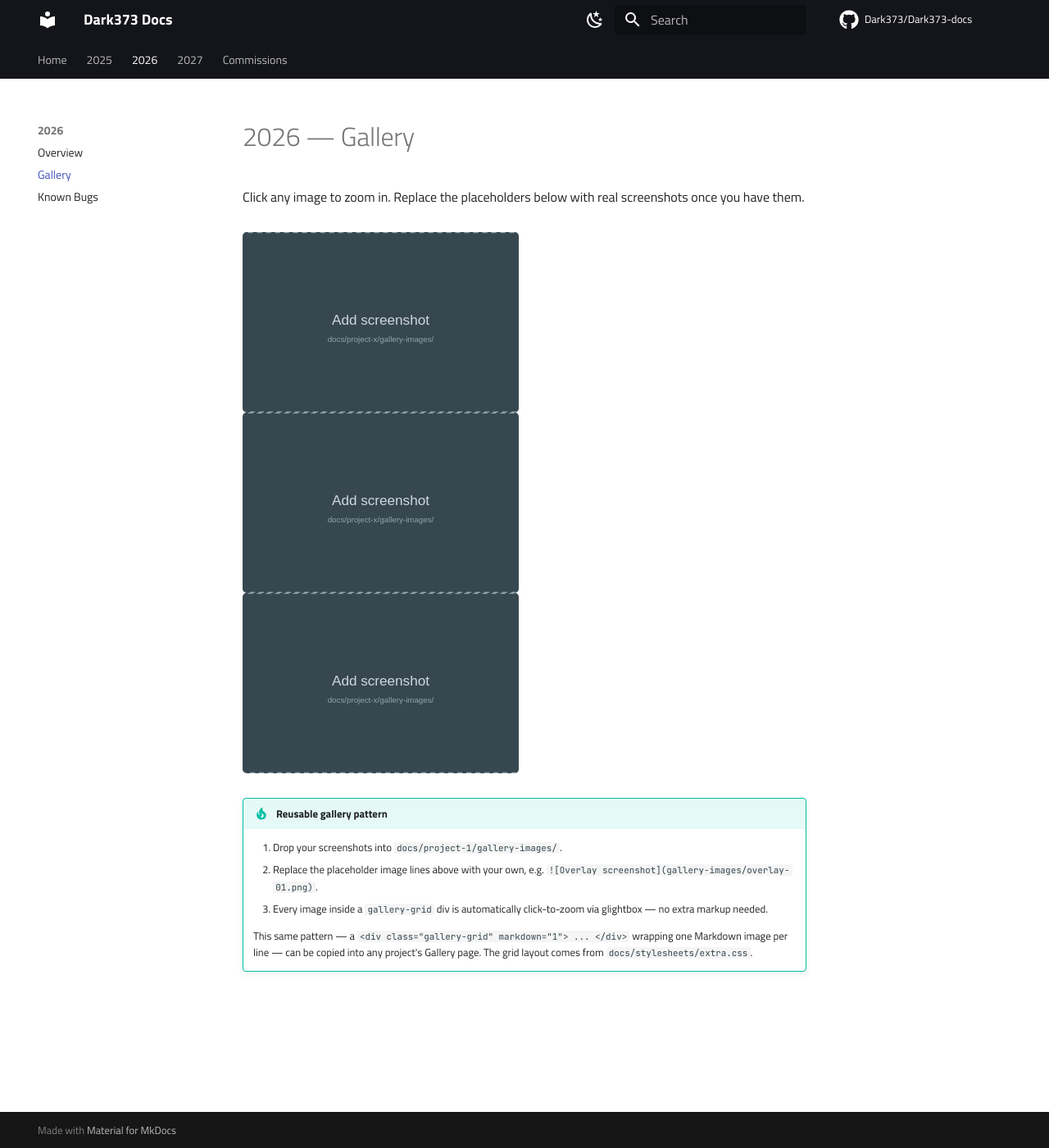
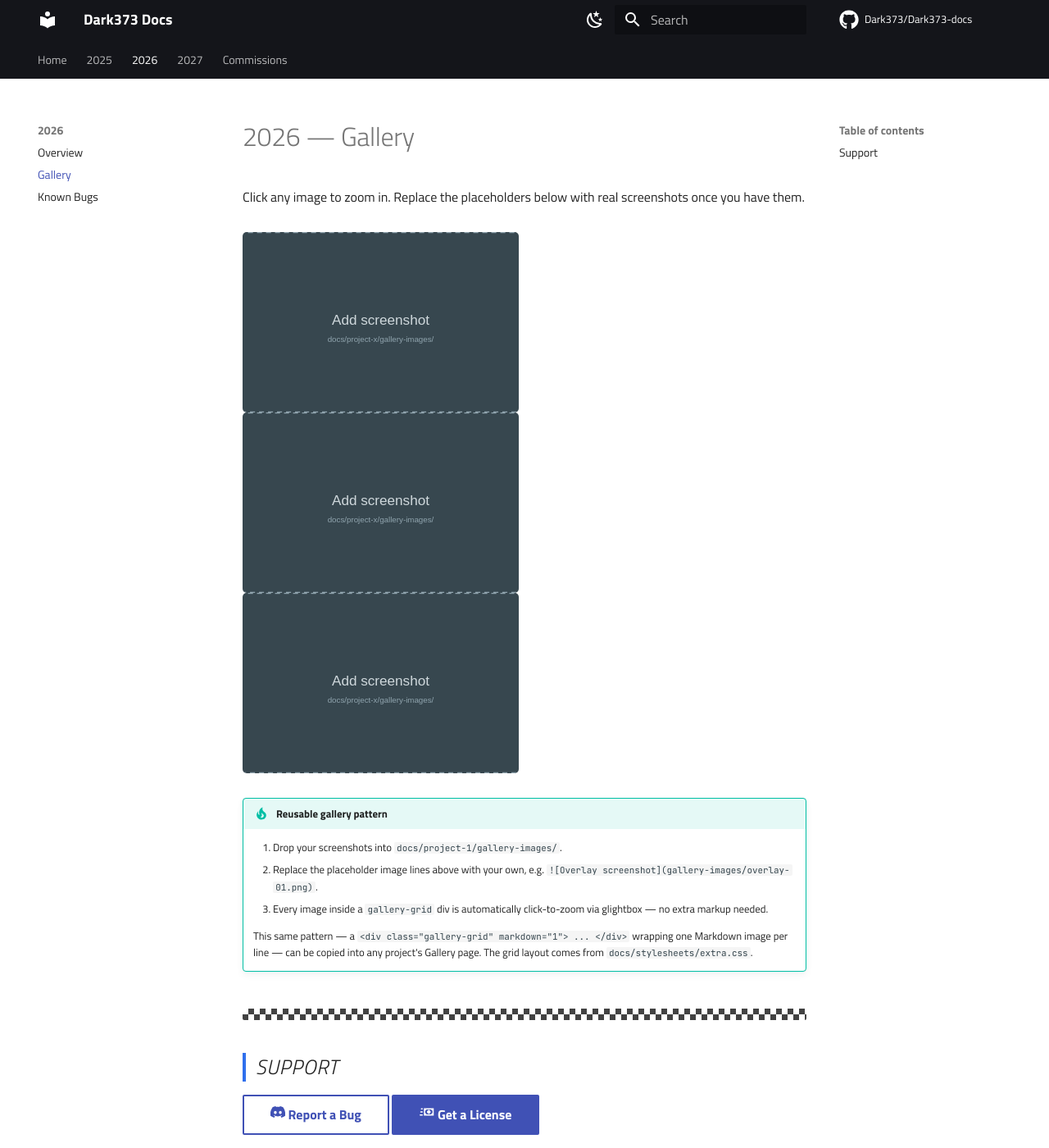
Before and after one commit to Dark373/Dark373-docs, an MkDocs documentation site: the page built from docs/project-1/gallery.md, in a window 1280 px wide and 1400 px high. Shown: the whole window at 82% size. Built offline with MkDocs 1.6.1 and Material for MkDocs 9.7.7, drawn with Linux system fonts in a browser that asks for light colours; comment, search, counter and statistics services are not loaded.

Commit message:
Word-hover everywhere, plus a site-wide polish pass
- Word-hover-to-enlarge now runs on every page, not just the homepage.
- Fixed the Report a Bug / Get a License buttons actually rendering as icons: pymdownx.emoji was never configured, so :fontawesome-brands-discord: and :material-cash-fast: were rendering as literal text this whole time.
- New site-wide hover polish, all reduced-motion aware: links get an animated underline sweep in the current section's accent colour instead of a static line; buttons lift with a shadow instead of Material's flat default; the top nav tabs preview the section accent on hover, not just on the active tab.
- Hero banners (homepage, 2025, 2026) now have a slow ambient diagonal-stripe drift instead of a static texture.
- Gave project-1/gallery.md the same checker-divider + Support section the other galleries already have, for consistency.

Verified against the real rendered site: word-hover confirmed working on a non-homepage page, link/button/nav-tab hover states confirmed via computed style before and after a real hover, buttons confirmed rendering actual icon SVGs, and a full regression pass on the homepage (track hover, lap counter, confetti, purple accent) confirmed nothing broke.

Co-Authored-By: Claude Sonnet 5 <noreply@anthropic.com>

```diff
--- a/docs/javascripts/racing.js
+++ b/docs/javascripts/racing.js
@@ -4,6 +4,8 @@
  *     fallback for touch devices, reduced-motion, and pre-JS paint).
  *  2. A mini black-and-white track graphic on the homepage that counts
  *     laps and pops a confetti burst every time you hover it.
+ *  3. Every word on every page is wrapped so hovering one briefly makes
+ *     it bigger and bolder.
  *
  * Runs via document$, Material's observable that fires after every page
  * load *and* every instant-navigation swap, so everything keeps working
@@ -55,14 +57,12 @@
 
   /* ------------------------------------------------------------------
    * Homepage accessibility touch: hovering an individual word makes it
-   * briefly bigger and bolder — a lightweight reading aid. Scoped to the
-   * homepage only. Each word is wrapped in its own <span> so CSS :hover
-   * can target it; the whitespace between words is left as plain text
-   * so wrapping/line breaks look exactly like normal prose.
+   * briefly bigger and bolder — a lightweight reading aid. Site-wide,
+   * every page. Each word is wrapped in its own <span> so CSS :hover can
+   * target it; the whitespace between words is left as plain text so
+   * wrapping/line breaks look exactly like normal prose.
    * ------------------------------------------------------------------ */
   function initWordHover() {
-    if (!document.getElementById("f1-home-track")) return; // homepage only
-
     var root = document.querySelector(".md-content__inner") || document.querySelector("article");
     if (!root || root.dataset.f1WordsWrapped) return;
     root.dataset.f1WordsWrapped = "1";
--- a/docs/project-1/gallery.md
+++ b/docs/project-1/gallery.md
@@ -20,3 +20,9 @@ screenshots once you have them.
     `<div class="gallery-grid" markdown="1"> ... </div>` wrapping one
     Markdown image per line — can be copied into any project's Gallery
     page. The grid layout comes from `docs/stylesheets/extra.css`.
+
+<div class="checker-divider"></div>
+
+## Support {: .f1-heading }
+
+--8<-- "buttons.md"
--- a/docs/stylesheets/extra.css
+++ b/docs/stylesheets/extra.css
@@ -134,10 +134,10 @@ html.f1-cursor-active * {
   animation: f1-trail-fade 0.6s ease-out forwards;
 }
 
-/* Homepage-only reading aid (see javascripts/racing.js): every word is
-   wrapped in its own span, so hovering one briefly makes it bigger and
-   bolder. scale() rather than font-size so it doesn't reflow neighbouring
-   text. */
+/* Site-wide reading aid (see javascripts/racing.js): every word on every
+   page is wrapped in its own span, so hovering one briefly makes it
+   bigger and bolder. scale() rather than font-size so it doesn't reflow
+   neighbouring text. */
 .f1-word {
   display: inline-block;
   transition: transform 0.12s ease, font-weight 0.12s ease;
@@ -154,6 +154,76 @@ html.f1-cursor-active * {
   }
   .f1-word:hover {
     transform: none;
+  }
+}
+
+/* Site-wide link underline: an animated sweep in the current section's
+   accent colour instead of a static line. Buttons opt out (they already
+   have their own hover treatment below). */
+.md-typeset a:not(.md-button) {
+  text-decoration: none;
+  background-image: linear-gradient(var(--f1-accent), var(--f1-accent));
+  background-repeat: no-repeat;
+  background-position: 0 100%;
+  background-size: 0% 2px;
+  transition: background-size 0.2s ease;
+}
+
+.md-typeset a:not(.md-button):hover {
+  background-size: 100% 2px;
+}
+
+@media (prefers-reduced-motion: reduce) {
+  .md-typeset a:not(.md-button) {
+    transition: none;
+  }
+}
+
+/* Buttons (Report a Bug / Get a License) get a small lift + shadow on
+   hover instead of Material's flat default. */
+.md-typeset .md-button {
+  transition: transform 0.15s ease, box-shadow 0.15s ease;
+}
+
+.md-typeset .md-button:hover {
+  transform: translateY(-2px);
+  box-shadow: 0 8px 18px rgba(0, 0, 0, 0.22);
+}
+
+@media (prefers-reduced-motion: reduce) {
+  .md-typeset .md-button {
+    transition: none;
+  }
+  .md-typeset .md-button:hover {
+    transform: none;
+  }
+}
+
+/* Top nav tabs preview the current section's accent colour on hover, not
+   just on the active tab. */
+.md-tabs__link {
+  position: relative;
+}
+
+.md-tabs__link::after {
+  content: "";
+  position: absolute;
+  left: 0;
+  right: 0;
+  bottom: -2px;
+  height: 2px;
+  background: var(--f1-accent);
+  transform: scaleX(0);
+  transition: transform 0.2s ease;
+}
+
+.md-tabs__link:hover::after {
+  transform: scaleX(1);
+}
+
+@media (prefers-reduced-motion: reduce) {
+  .md-tabs__link::after {
+    transition: none;
   }
 }
 
@@ -234,7 +304,9 @@ html.f1-cursor-active * {
    the rest of the site is unaffected.
    ========================================================================== */
 
-/* Kicker banner used above the H1 on the section's Overview page. */
+/* Kicker banner used above the H1 on the section's Overview page. The
+   diagonal stripe texture drifts slowly — an ambient, low-contrast motion
+   that reads as "idling engine" rather than a distraction. */
 .f1-hero {
   position: relative;
   display: flex;
@@ -250,7 +322,24 @@ html.f1-cursor-active * {
     rgba(255, 255, 255, 0.05) 0 18px,
     transparent 18px 36px
   );
+  background-size: 200% 200%;
+  animation: f1-hero-drift 6s linear infinite;
   overflow: hidden;
+}
+
+@keyframes f1-hero-drift {
+  from {
+    background-position: 0 0;
+  }
+  to {
+    background-position: 72px 72px;
+  }
+}
+
+@media (prefers-reduced-motion: reduce) {
+  .f1-hero {
+    animation: none;
+  }
 }
 
 .f1-hero::before {
--- a/mkdocs.yml
+++ b/mkdocs.yml
@@ -68,6 +68,9 @@ markdown_extensions:
   - pymdownx.snippets:
       base_path: [docs/includes]
       check_paths: true
+  - pymdownx.emoji:
+      emoji_index: !!python/name:material.extensions.emoji.twemoji
+      emoji_generator: !!python/name:material.extensions.emoji.to_svg
 
 nav:
   - Home: index.md
```
